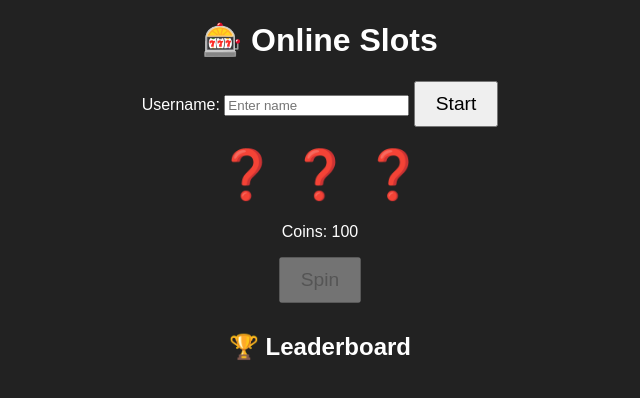
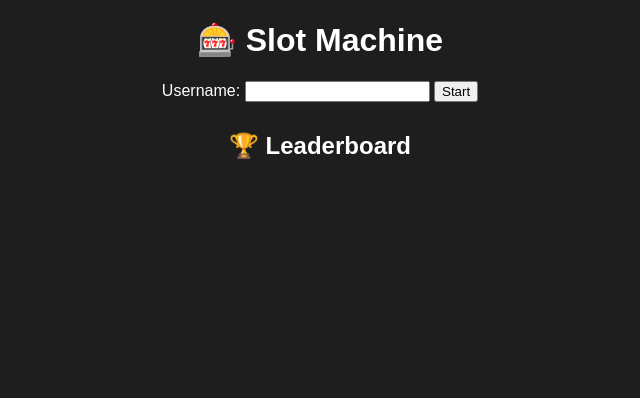
Before and after one commit to TheColdApp/slots, a plain HTML site: page index.html in a window 1280 px wide. Shown: the whole page, without its empty margins (320-960 px from the left). Drawn offline with Linux system fonts and the light colour scheme.

Commit message:
Update index.html

```diff
--- a/index.html
+++ b/index.html
@@ -2,23 +2,19 @@
 <html lang="en">
 <head>
   <meta charset="UTF-8" />
-  <meta name="viewport" content="width=device-width, initial-scale=1.0"/>
-  <title>Online Slot Machine</title>
+  <title>Slot Machine</title>
   <style>
     body {
-      font-family: Arial, sans-serif;
+      font-family: sans-serif;
       text-align: center;
-      background: #222;
-      color: #fff;
+      background: #1e1e1e;
+      color: white;
     }
     .slot {
-      font-size: 3rem;
+      font-size: 5rem;
+    }
+    .controls {
       margin: 20px;
-    }
-    button {
-      padding: 10px 20px;
-      font-size: 1.2rem;
-      cursor: pointer;
     }
     #leaderboard {
       margin-top: 30px;
@@ -26,18 +22,17 @@
   </style>
 </head>
 <body>
-  <h1>🎰 Online Slots</h1>
+  <h1>🎰 Slot Machine</h1>
 
-  <div>
-    <label for="username">Username:</label>
-    <input type="text" id="username" placeholder="Enter name" />
-    <button onclick="setUsername()">Start</button>
+  <div class="controls">
+    <label>Username: <input id="username" type="text" /></label>
+    <button onclick="startGame()">Start</button>
   </div>
 
-  <div style="margin-top: 20px;">
+  <div id="game" style="display:none">
     <div class="slot" id="slots">❓ ❓ ❓</div>
-    <p>Coins: <span id="coinDisplay">100</span></p>
-    <button id="spinBtn" onclick="spin()" disabled>Spin</button>
+    <p>Coins: <span id="coins">100</span></p>
+    <button id="spinBtn" onclick="spin()">Spin</button>
   </div>
 
   <div id="leaderboard">
@@ -49,28 +44,28 @@
     const symbols = ['🍒', '🍋', '🍊', '💎', '7️⃣'];
     let coins = 100;
     let username = '';
-    const API_URL = 'https://slots-4jaj.onrender.com'; // Replace with your backend URL
+    const API_URL = 'https://your-api-url.onrender.com'; // Replace with your backend URL
 
-    const coinDisplay = document.getElementById('coinDisplay');
     const spinBtn = document.getElementById('spinBtn');
+    const coinDisplay = document.getElementById('coins');
     const slots = document.getElementById('slots');
     const leaderboardList = document.getElementById('leaderboardList');
 
-    function setUsername() {
+    function startGame() {
       const input = document.getElementById('username');
-      if (input.value.trim() === '') {
-        alert('Enter a username first!');
+      username = input.value.trim();
+      if (!username) {
+        alert('Enter a username');
         return;
       }
-      username = input.value.trim();
+      document.getElementById('game').style.display = 'block';
       input.disabled = true;
-      spinBtn.disabled = false;
       updateLeaderboard();
     }
 
     function spin() {
-      if (coins <= 0) {
-        alert('Out of coins!');
+      if (coins < 10) {
+        alert('Not enough coins!');
         return;
       }
 
@@ -97,7 +92,7 @@
         method: 'POST',
         headers: { 'Content-Type': 'application/json' },
         body: JSON.stringify({ username, coins })
-      }).then(() => updateLeaderboard());
+      }).then(updateLeaderboard);
     }
 
     function updateLeaderboard() {
@@ -105,9 +100,9 @@
         .then(res => res.json())
         .then(data => {
           leaderboardList.innerHTML = '';
-          data.forEach(user => {
+          data.forEach(entry => {
             const li = document.createElement('li');
-            li.textContent = `${user.username}: ${user.coins} coins`;
+            li.textContent = `${entry.username}: ${entry.coins} coins`;
             leaderboardList.appendChild(li);
           });
         });
```
